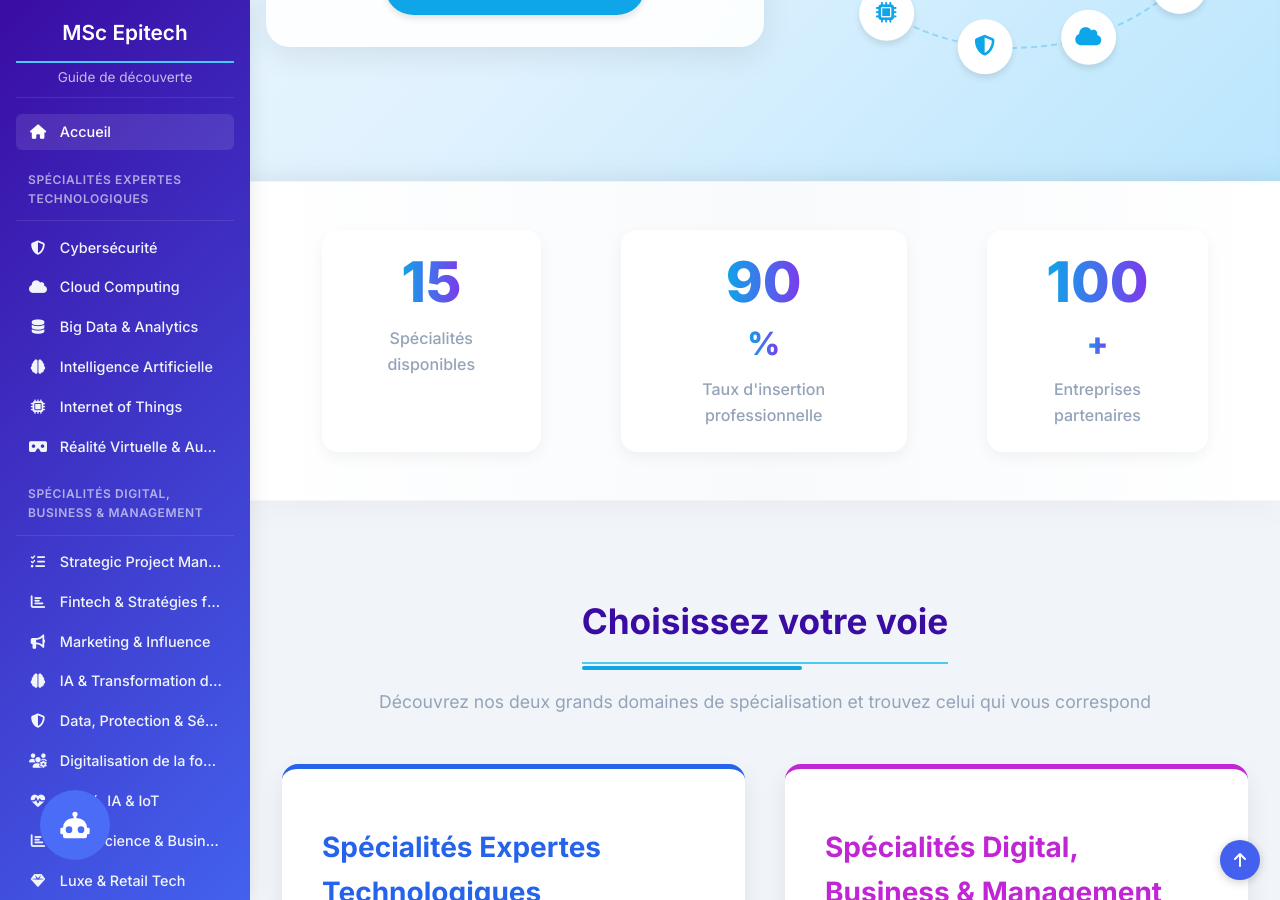
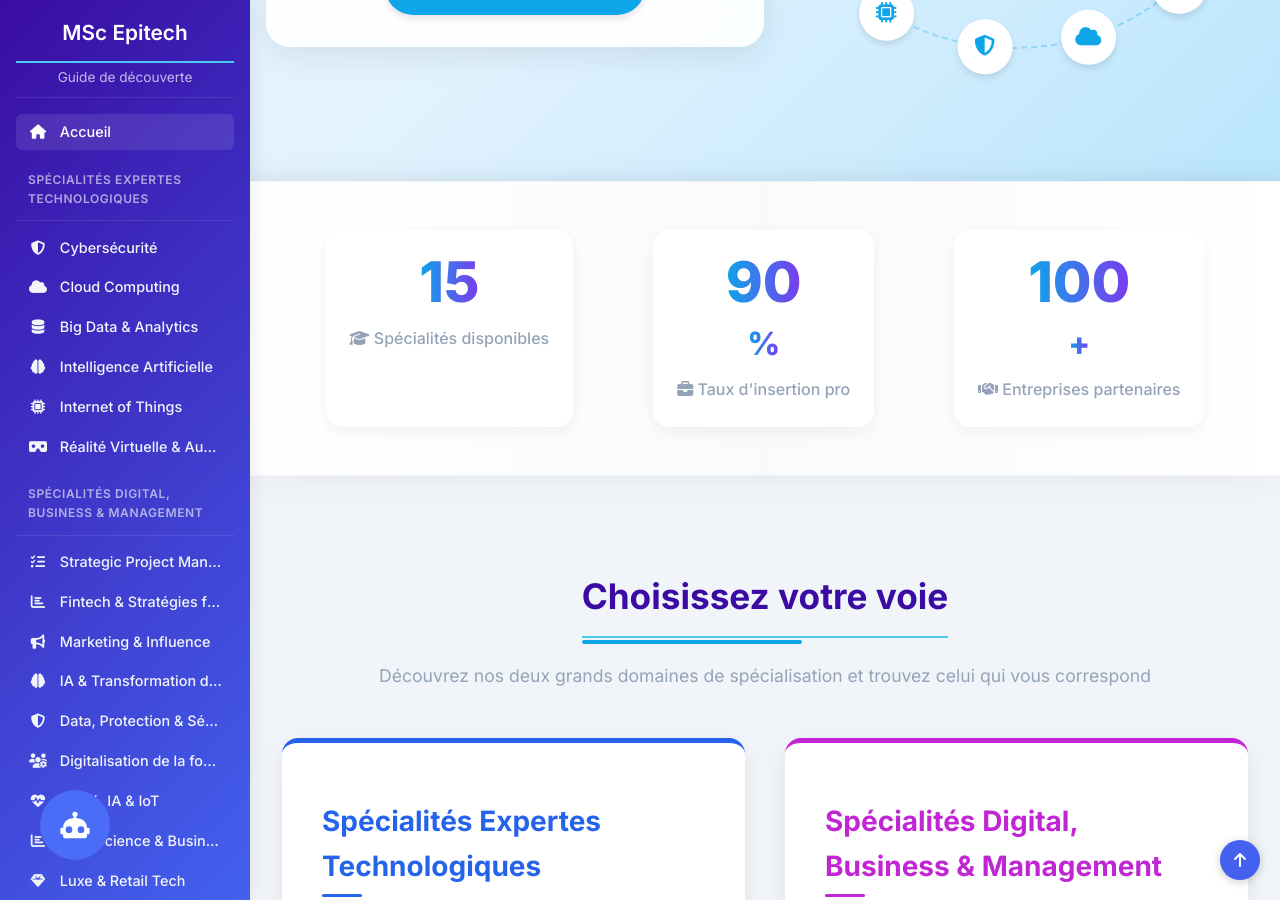
Before and after one commit to DamienDemontis/Decouverte-pmsc, a Jekyll site: the page built from index.markdown, in a window 1280 px wide and 900 px high, scrolled down 584 px. Built offline with Jekyll 4.4.1, drawn with Linux system fonts in a browser that asks for light colours.

Commit message:
Enhance homepage statistics display with icons for specialties, professional insertion rate, and partner companies. Update CSS for improved animations, transitions, and hover effects. Implement scroll animations for better visibility and engagement of key sections.

```diff
--- a/assets/css/home.css
+++ b/assets/css/home.css
@@ -336,6 +336,9 @@ body {
   transition: all 0.3s ease, transform 0s;
   z-index: 2;
   text-decoration: none;
+  --tx: 0px;
+  --ty: 0px;
+  transform: translate(var(--tx), var(--ty));
 }
 
 .tech-icon:hover {
@@ -343,6 +346,8 @@ body {
   background-color: var(--primary);
   color: var(--white);
   box-shadow: 0 10px 25px rgba(0,0,0,0.15);
+  transform: translate(var(--tx, 0), var(--ty, 0)) scale(1.1);
+  text-decoration: none;
 }
 
 /* Style pour le tooltip qui affiche le nom de la spécialité */
@@ -360,7 +365,7 @@ body {
   white-space: nowrap;
   opacity: 0;
   visibility: hidden;
-  transition: all 0.3s ease;
+  transition: opacity 0.3s ease, visibility 0.3s ease, top 0.3s ease;
   box-shadow: var(--shadow);
   pointer-events: none;
 }
@@ -548,6 +553,8 @@ body {
   position: relative;
   text-align: left;
   flex: 1;
+  display: flex;
+  flex-direction: column;
 }
 
 .category-card h3 {
@@ -698,6 +705,7 @@ body {
 
 .specialite-card {
   background-color: var(--white);
+  background-image: linear-gradient(to bottom, var(--white) 80%, hsla(from var(--card-color) h s l / 0.1));
   border-radius: var(--radius-lg);
   padding: 2.25rem;
   box-shadow: 0 5px 15px rgba(0,0,0,0.05);
@@ -713,7 +721,7 @@ body {
 
 .specialite-card:hover {
   transform: translateY(-15px);
-  box-shadow: 0 20px 40px rgba(0,0,0,0.1);
+  box-shadow: 0 20px 40px rgba(0,0,0,0.1), 0 0 20px hsla(from var(--card-color) h s l / 0.3);
 }
 
 .specialite-icon {
@@ -734,7 +742,7 @@ body {
 }
 
 .specialite-card:hover .specialite-icon {
-  transform: scale(1.1);
+  transform: scale(1.1) rotate(5deg);
   box-shadow: 0 15px 30px rgba(0,0,0,0.15);
 }
 
@@ -988,6 +996,22 @@ body {
   font-weight: 700;
   border-radius: 3rem;
   box-shadow: 0 10px 25px rgba(0,0,0,0.15);
+  animation: pulse-cta 2.5s infinite ease-in-out;
+}
+
+@keyframes pulse-cta {
+  0% {
+    transform: scale(1);
+    box-shadow: 0 10px 25px rgba(0,0,0,0.15);
+  }
+  50% {
+    transform: scale(1.03);
+    box-shadow: 0 15px 30px rgba(0,0,0,0.2);
+  }
+  100% {
+    transform: scale(1);
+    box-shadow: 0 10px 25px rgba(0,0,0,0.15);
+  }
 }
 
 .cta-section .btn-primary:hover {
@@ -995,6 +1019,7 @@ body {
   color: var(--primary-dark);
   transform: translateY(-5px);
   box-shadow: 0 15px 35px rgba(0,0,0,0.2);
+  animation-play-state: paused;
 }
 
 .cta-section .btn-secondary {
@@ -1280,3 +1305,70 @@ body {
     height: 350px;
   }
 }
+
+/* Scroll Animation Styles */
+.animate-on-scroll {
+  opacity: 0;
+  transform: translateY(30px);
+  transition: opacity 0.6s ease-out, transform 0.6s ease-out;
+}
+
+.animate-on-scroll.is-visible {
+  opacity: 1;
+  transform: translateY(0);
+}
+
+/* Staggering delay using CSS custom properties (set by JS) */
+.animate-on-scroll {
+  transition-delay: var(--scroll-anim-delay, 0s);
+}
+
+/* Add glow based on category */
+.tech-card:hover {
+   box-shadow: 0 20px 40px rgba(0,0,0,0.12), 0 0 25px rgba(37, 99, 235, 0.3);
+}
+.business-card:hover {
+   box-shadow: 0 20px 40px rgba(0,0,0,0.12), 0 0 25px rgba(192, 38, 211, 0.3);
+}
+
+.category-card .btn-card {
+  padding: 0.5rem 1rem;
+  background-color: transparent;
+  color: currentColor;
+  border-radius: var(--radius-full);
+  margin-top: auto;
+  align-self: flex-start;
+  font-weight: 500;
+  border: 1px solid currentColor;
+  transition: all var(--transition-normal);
+}
+
+.tech-card:hover .btn-card {
+  background-color: var(--tech-color);
+  color: var(--white);
+  border-color: var(--tech-color);
+  transform: translateY(-2px) scale(1.05);
+}
+
+.business-card:hover .btn-card {
+  background-color: var(--business-color);
+  color: var(--white);
+  border-color: var(--business-color);
+  transform: translateY(-2px) scale(1.05);
+}
+
+.category-card:hover .btn-card i {
+  transform: translateX(6px);
+}
+
+/* Microinteractions for buttons */
+.btn-primary:active, .btn-secondary:active, .btn-card:active, .btn-cta:active {
+  transform: scale(0.97);
+  transition: transform 0.1s ease;
+}
+
+/* Ensure parallax doesn't affect button active state */
+.hero-cta .btn-primary:active,
+.hero-cta .btn-secondary:active {
+    transform: scale(0.97); /* Re-apply scale on active */
+}
--- a/assets/js/main.js
+++ b/assets/js/main.js
@@ -1,4 +1,3 @@
-// Attend que le DOM soit complètement chargé
 document.addEventListener('DOMContentLoaded', function() {
   // ===== Fonctionnalité des accordéons =====
   const accordionItems = document.querySelectorAll('.accordion-item');
@@ -577,71 +576,102 @@ document.addEventListener('DOMContentLoaded', function() {
     typewriterElement.textContent = 'votre domaine...';
   }
 
-  // Remove or comment out the old typewriter function
-  /*
-  const typewriterText = document.getElementById('typewriter-text');
-  const specialties = [
-    'Intelligence Artificielle',
-    'Big Data & Analytics',
-    'Cloud Computing',
-    'Cybersécurité',
-    'Internet of Things',
-    'VR/AR',
-    'Digital Transformation',
-    'Project Management',
-    'Fintech',
-    'Marketing',
-    'IA & Transformation',
-    'Data Protection',
-    'RH Digitale',
-    'Santé & IA',
-    'Data Science'
-  ];
-  let currentSpecialtyIndex = 0;
-  let currentCharIndex = 0;
-  let isDeleting = false;
+  // ===== Scroll Animations =====
+  const scrollElements = document.querySelectorAll('.specialties-section, .specialties-grid, .stats-band, .cta-section, .category-card, .specialite-card');
 
-  function updateTypewriter() {
-    const currentSpecialty = specialties[currentSpecialtyIndex];
-    let displayedText;
+  if ('IntersectionObserver' in window) {
+    const observer = new IntersectionObserver((entries, observerInstance) => {
+      entries.forEach((entry, index) => {
+        if (entry.isIntersecting) {
+          // Add stagger effect based on index within its group (e.g., cards in a grid)
+          // Simple approach: use index provided by forEach
+          // More robust: check parent/sibling structure if needed
+          const delay = (index % 6) * 100; // Apply delay up to 6 items, then repeat pattern
+          entry.target.style.setProperty('--scroll-anim-delay', `${delay}ms`);
 
-    if (isDeleting) {
-      displayedText = currentSpecialty.substring(0, currentCharIndex - 1);
-      currentCharIndex--;
-    } else {
-      displayedText = currentSpecialty.substring(0, currentCharIndex + 1);
-      currentCharIndex++;
-    }
+          entry.target.classList.add('is-visible');
+          entry.target.classList.add('animate-on-scroll'); // Add the base class here too
+          observerInstance.unobserve(entry.target); // Stop observing once visible
+        }
+      });
+    }, {
+      threshold: 0.1 // Trigger when 10% of the element is visible
+    });
 
-    if (typewriterText) {
-       typewriterText.textContent = displayedText;
-    }
-
-    let typeSpeed = 100;
-
-    if (isDeleting) {
-      typeSpeed /= 2; // Faster when deleting
-    }
-
-    // If word is fully typed
-    if (!isDeleting && currentCharIndex === currentSpecialty.length) {
-      typeSpeed = 2000; // Pause at end
-      isDeleting = true;
-    }
-    // If word is fully deleted
-    else if (isDeleting && currentCharIndex === 0) {
-      isDeleting = false;
-      currentSpecialtyIndex = (currentSpecialtyIndex + 1) % specialties.length;
-      typeSpeed = 500; // Pause before typing next word
-    }
-
-    setTimeout(updateTypewriter, typeSpeed);
+    scrollElements.forEach(el => {
+      // Add the base class initially to hide elements before they are observed
+      el.classList.add('animate-on-scroll');
+      observer.observe(el);
+    });
+  } else {
+    // Fallback for older browsers: show all elements immediately
+    scrollElements.forEach(el => {
+      el.classList.add('is-visible');
+      el.classList.add('animate-on-scroll');
+    });
   }
 
-  // Start the typewriter effect only if the element exists
-  if (typewriterText) {
-    setTimeout(updateTypewriter, 1000); // Initial delay
+  // ===== Hero Parallax Effect =====
+  const heroVisual = document.querySelector('.hero-visual');
+
+  if (heroSection && heroVisual) {
+    heroSection.addEventListener('mousemove', (e) => {
+      const rect = heroSection.getBoundingClientRect();
+      // Calculate mouse position relative to the center of the section
+      const x = e.clientX - rect.left - rect.width / 2;
+      const y = e.clientY - rect.top - rect.height / 2;
+
+      // Define parallax intensity (adjust these values)
+      const intensityX = 15;
+      const intensityY = 10;
+
+      // Calculate translation values
+      const moveX = -(x / rect.width) * intensityX;
+      const moveY = -(y / rect.height) * intensityY;
+
+      // Apply the transform using requestAnimationFrame for performance
+      requestAnimationFrame(() => {
+        heroVisual.style.transform = `translate(${moveX}px, ${moveY}px)`;
+      });
+    });
+
+    // Reset transform when mouse leaves the section
+    heroSection.addEventListener('mouseleave', () => {
+      requestAnimationFrame(() => {
+        heroVisual.style.transform = 'translate(0, 0)';
+      });
+    });
+
+    // Ensure smooth transition back to original position
+     heroVisual.style.transition = 'transform 0.3s ease-out';
   }
-  */
+
+  // Animation de rotation
+  function rotateTechIcons() {
+    if (!isAnimating) return;
+
+    angle += 0.001; // Vitesse de rotation réduite pour une orbite plus majestueuse
+
+    techIcons.forEach(icon => {
+      if (icon === hoveredIcon) return; // Ne pas déplacer l'icône en hover
+
+      const currentAngle = parseFloat(icon.dataset.angle) + angle;
+      const newX = Math.cos(currentAngle) * radius;
+      const newY = Math.sin(currentAngle) * radius;
+
+      // Mettre à jour la position via les variables CSS
+      icon.style.setProperty('--tx', `${newX}px`);
+      icon.style.setProperty('--ty', `${newY}px`);
+
+      // Mettre à jour les attributs data (facultatif maintenant, mais peut servir)
+      icon.dataset.x = newX;
+      icon.dataset.y = newY;
+    });
+
+    // Faire tourner aussi le cercle de l'orbite
+    orbitCircle.style.transform = `rotate(${angle * (180 / Math.PI)}deg)`;
+
+    animationFrameId = requestAnimationFrame(rotateTechIcons);
+  }
 
 }); // Fin de DOMContentLoaded
--- a/index.markdown
+++ b/index.markdown
@@ -94,15 +94,15 @@ title: Accueil
 <div class="stats-band">
   <div class="stat-item animate__animated animate__fadeInUp">
     <span class="stat-number count-up" data-count="15">0</span>
-    <span class="stat-label">Spécialités disponibles</span>
+    <span class="stat-label"><i class="fas fa-graduation-cap"></i> Spécialités disponibles</span>
   </div>
   <div class="stat-item animate__animated animate__fadeInUp animate__delay-1s">
     <span class="stat-number count-up" data-count="90">0</span><span class="stat-symbol">%</span>
-    <span class="stat-label">Taux d'insertion professionnelle</span>
+    <span class="stat-label"><i class="fas fa-briefcase"></i> Taux d'insertion pro</span>
   </div>
   <div class="stat-item animate__animated animate__fadeInUp animate__delay-2s">
     <span class="stat-number count-up" data-count="100">0</span><span class="stat-symbol">+</span>
-    <span class="stat-label">Entreprises partenaires</span>
+    <span class="stat-label"><i class="fas fa-handshake"></i> Entreprises partenaires</span>
   </div>
 </div>
 
```
